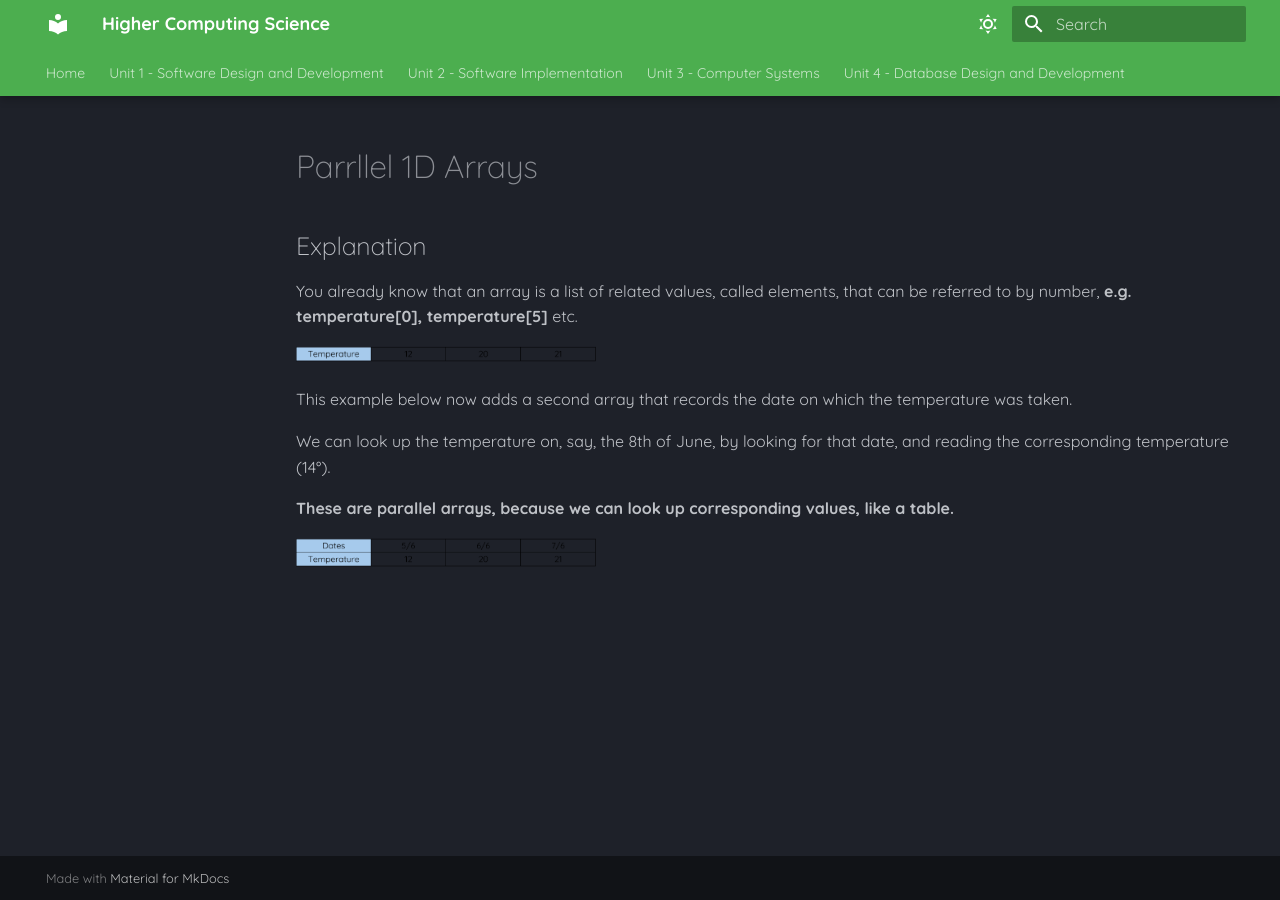
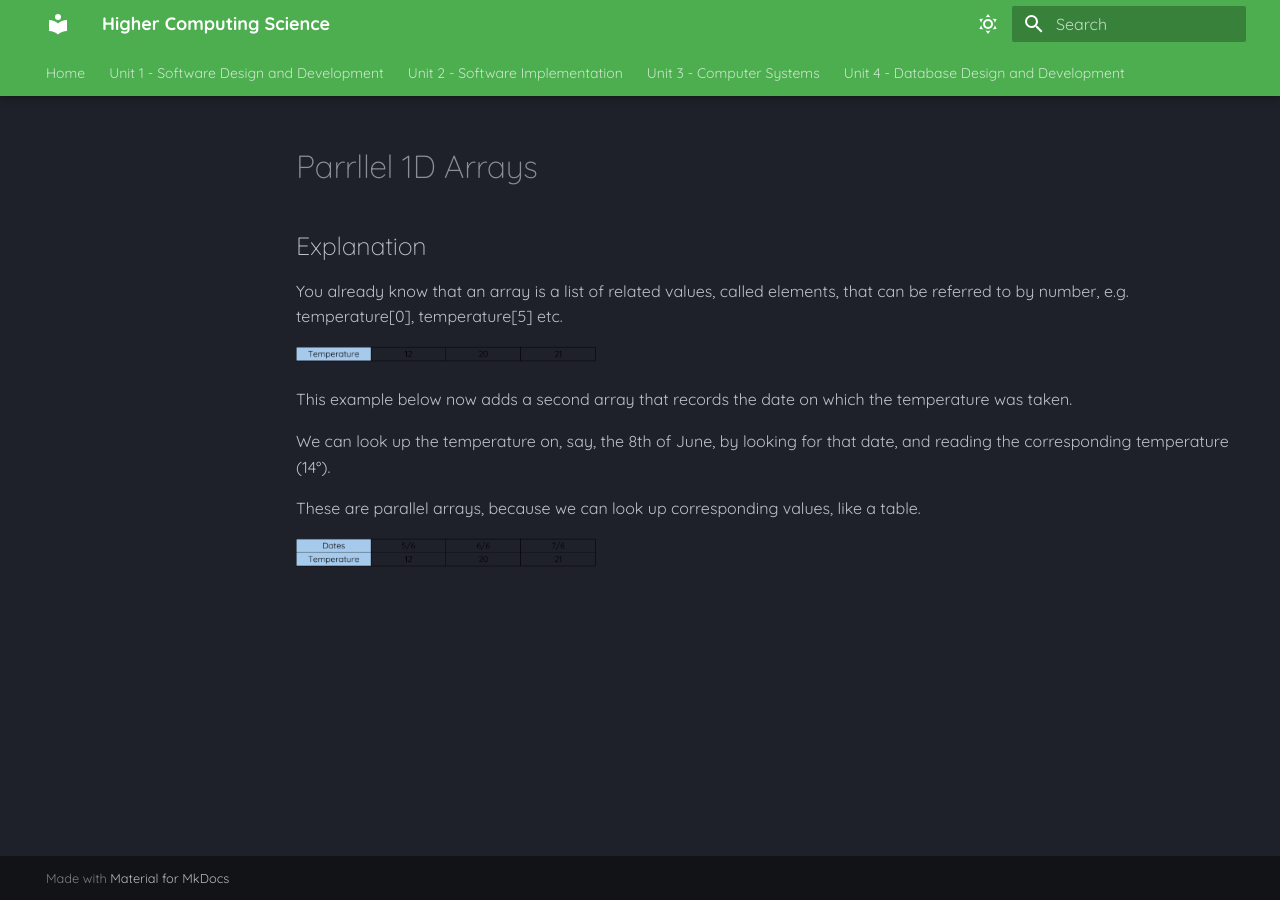
Before and after one commit to Mr-Wood-CS/Higher-Computing-Science-MD-Files, an MkDocs documentation site: the page built from docs/SI/07-Parallel-1D-Arrays.md, in a window 1280 px wide. Built offline with MkDocs 1.6.1 and Material for MkDocs 9.7.7, drawn with Linux system fonts in a browser that asks for light colours.

```diff
--- a/docs/SI/07-Parallel-1D-Arrays.md
+++ b/docs/SI/07-Parallel-1D-Arrays.md
@@ -2,7 +2,7 @@
 
 ## Explanation
 
-You already know that an array is a list of related values, called elements, that can be referred to by number, __e.g. temperature[0], temperature[5]__ etc.
+You already know that an array is a list of related values, called elements, that can be referred to by number, e.g. temperature[0], temperature[5] etc.
 
 ![Image title](../Images/Parallel-1D-Arrays-1.png){ width="300" }
 
@@ -10,6 +10,6 @@ This example below now adds a second array that records the date on which the te
 
 We can look up the temperature on, say, the 8th of June, by looking for that date, and reading the corresponding temperature (14°).
 
-__These are parallel arrays, because we can look up corresponding values, like a table.__
+These are parallel arrays, because we can look up corresponding values, like a table.
 
 ![Image title](../Images/Parallel-1D-Arrays-2.png){ width="300" }
```
